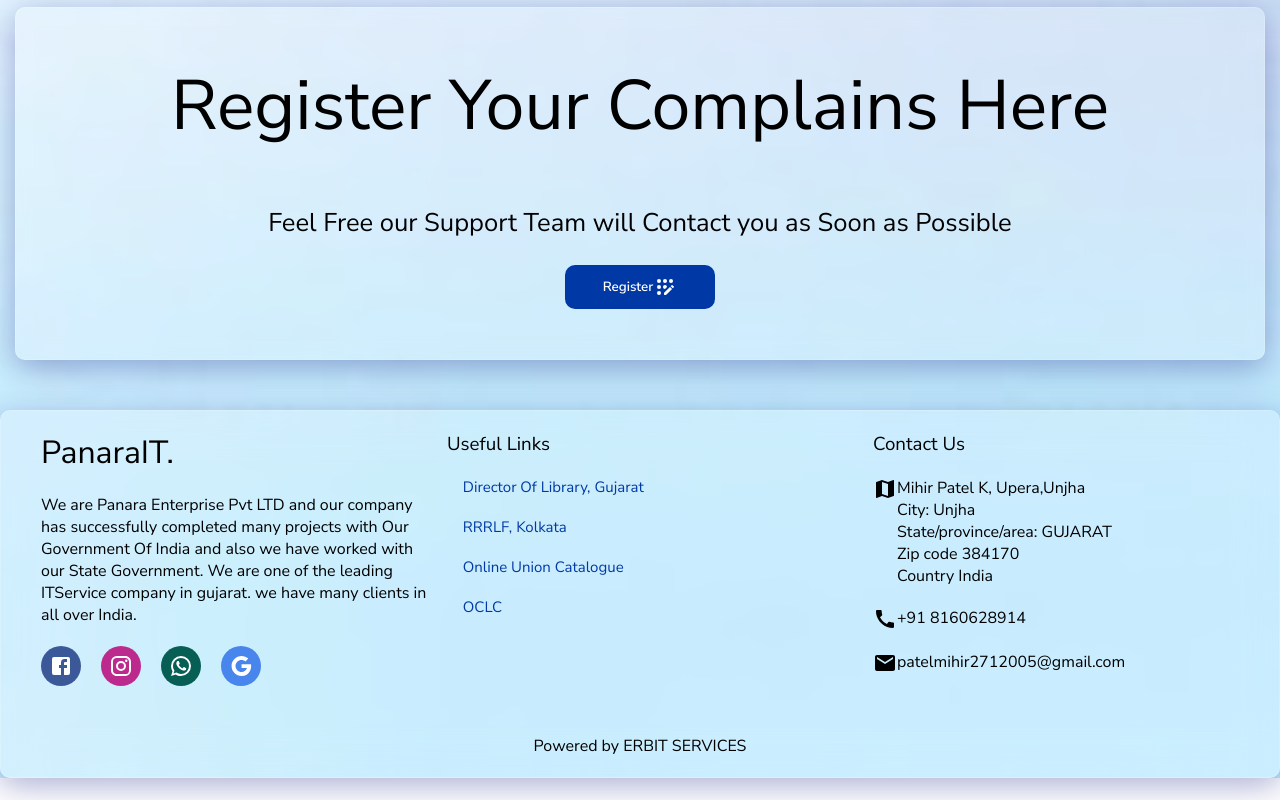
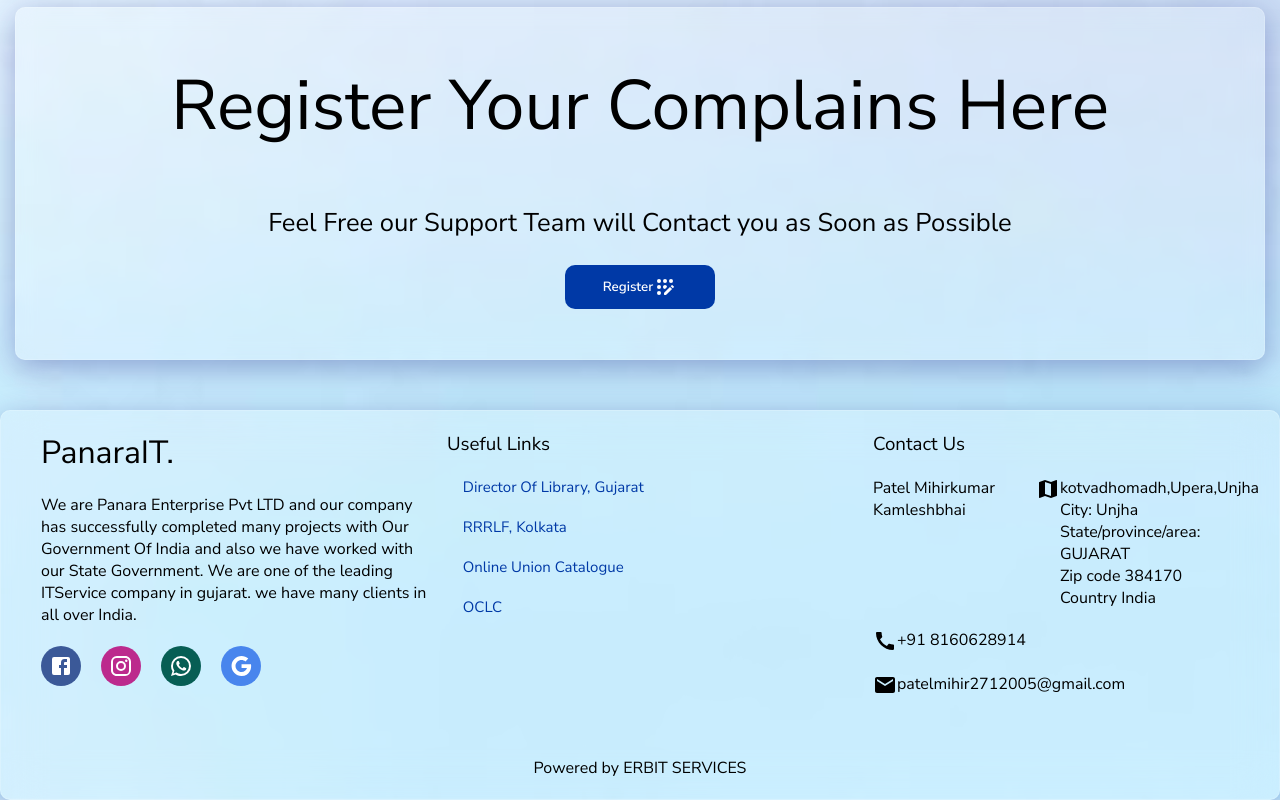
Before and after one commit to ErbITservices/panara-client, a React (Create React App) app: page /Home in a window 1280 px wide. Shown: the part 2741-3541 px from the top of the page. Before the commit the page ends 3519 px from the top, so only its background shows below. Built offline with nearby package versions, Linux system fonts and the light colour scheme; no server answers; a web font is replaced by a local one.

Commit message:
Update Footer.js

```diff
--- a/src/components/Footer.js
+++ b/src/components/Footer.js
@@ -160,8 +160,8 @@ function Footer() {
         <Right>
           <Title>Contact Us</Title>
           <ContactItem>
-
-            <Map /> Mihir Patel K, Upera,Unjha
+                Patel Mihirkumar Kamleshbhai
+            <Map /> kotvadhomadh,Upera,Unjha
 
             <br />
             City: Unjha
```
